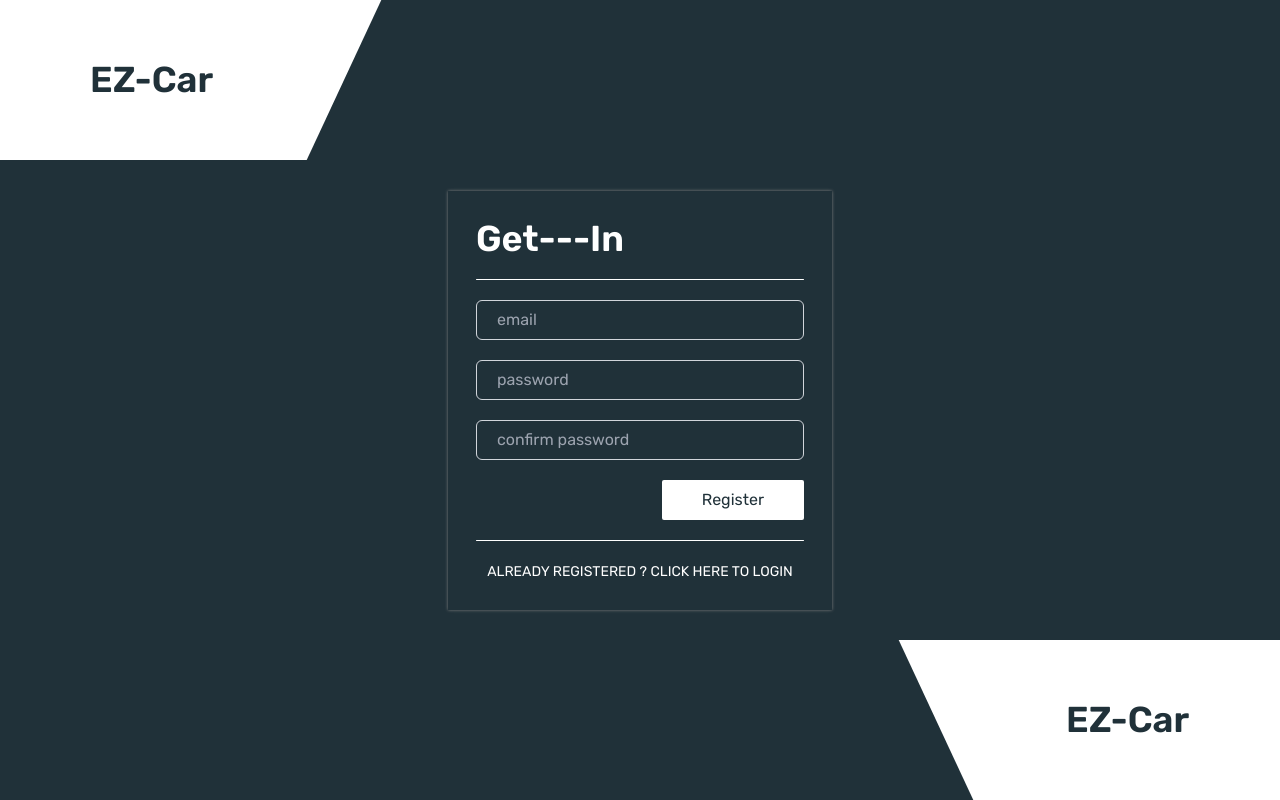
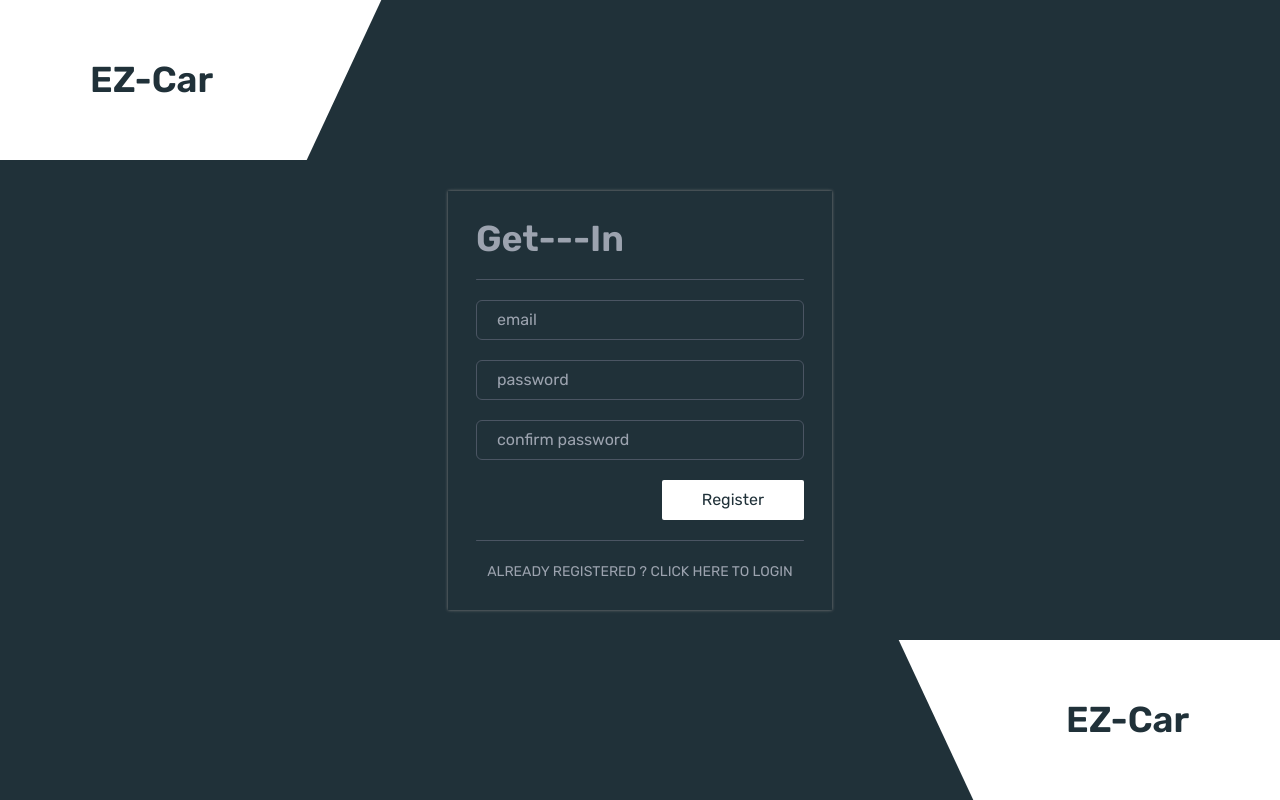
Before and after one commit to Sulaiman-Baig/social_network_website, a React (Create React App) app: page /register in a window 1280 px wide. Built offline with nearby package versions, Linux system fonts and the light colour scheme.

Commit message:
home protected route

```diff
--- a/src/App.js
+++ b/src/App.js
@@ -2,11 +2,10 @@ import "./App.css";
 import Login from "./pages/Login";
 import Home from "./pages/Home";
 import Register from "./pages/Register";
-import { BrowserRouter, Route, Routes } from "react-router-dom";
-import { ToastContainer } from 'react-toastify';
-import 'react-toastify/dist/ReactToastify.css';
+import { BrowserRouter, Route, Routes, Navigate } from "react-router-dom";
+import { ToastContainer } from "react-toastify";
+import "react-toastify/dist/ReactToastify.css";
 import AddPost from "./pages/AddPost";
-
 
 function App() {
   return (
@@ -14,15 +13,35 @@ function App() {
       <ToastContainer />
       <BrowserRouter>
         <Routes>
-          <Route path="/" element={<Home />}></Route>
-          <Route path="/addpost" element={<AddPost />}></Route>
+          <Route
+            path="/"
+            element={
+              <ProtectedRoute>
+                <Home />
+              </ProtectedRoute>
+            }
+          ></Route>
+          <Route
+            path="/addpost"
+            element={
+              <ProtectedRoute>
+                <AddPost />
+              </ProtectedRoute>
+            }
+          ></Route>
           <Route path="login" element={<Login />}></Route>
           <Route path="register" element={<Register />}></Route>
         </Routes>
       </BrowserRouter>
-
     </div>
   );
 }
+function ProtectedRoute({ children }) {
+  if (localStorage.getItem("sulaiman")) {
+    return children;
+  } else {
+    return <Navigate to="/login" />;
+  }
+}
 
 export default App;
--- a/src/pages/Login.js
+++ b/src/pages/Login.js
@@ -1,4 +1,4 @@
-import React, { useState } from "react";
+import React, { useEffect, useState } from "react";
 import { Link, useNavigate } from "react-router-dom";
 import { fireDB, app } from "../firebaseConfig";
 import { doc, getDoc } from "firebase/firestore";
@@ -10,7 +10,7 @@ import { useDispatch, useSelector } from "react-redux";
 function Login() {
   const { loading } = useSelector((store) => store);
   const dispatch = useDispatch();
-  const navigate = useNavigate()
+  const navigate = useNavigate();
   console.log("loading", loading);
   const [email, setEmail] = useState("");
   const [password, setPassword] = useState("");
@@ -30,15 +30,21 @@ function Login() {
           );
           toast.success("Login Successfull");
           dispatch({ type: "hideLoading" });
-          navigate('/')
+          navigate("/");
         });
       })
       .catch((error) => {
         toast.error("Login Failed");
-        dispatch({type: 'hideLoading'})
+        dispatch({ type: "hideLoading" });
         console.log(error);
       });
   };
+
+  useEffect(() => {
+    if (localStorage.getItem("sulaiman")) {
+      navigate("/");
+    }
+  });
 
   return (
     <div className="h-screen justify-between  flex flex-col overflow-x-hidden">
--- a/src/pages/Register.js
+++ b/src/pages/Register.js
@@ -1,4 +1,4 @@
-import React, { useState } from "react";
+import React, { useState, useEffect } from "react";
 import { Link, useNavigate } from "react-router-dom";
 import { fireDB, app } from "../firebaseConfig";
 import { doc, setDoc } from "firebase/firestore";
@@ -9,7 +9,7 @@ import { useDispatch, useSelector } from "react-redux";
 
 function Register() {
   const { loading } = useSelector((store) => store);
-  const navigate =  useNavigate()
+  const navigate = useNavigate();
   const dispatch = useDispatch();
   console.log("loading", loading);
   const [email, setEmail] = useState("");
@@ -35,15 +35,20 @@ function Register() {
           console.log("data after storing in firestore", d);
           toast.success("Registration Successfull");
           dispatch({ type: "hideLoading" });
-          navigate('/login')
+          navigate("/login");
         });
       })
       .catch((error) => {
         toast.error("Something went wrong");
-        dispatch({type: 'hideLoading'})
+        dispatch({ type: "hideLoading" });
         console.log(error);
       });
   };
+  useEffect(() => {
+    if (localStorage.getItem("sulaiman")) {
+      navigate("/");
+    }
+  });
 
   return (
     <div className="h-screen justify-between  flex flex-col overflow-x-hidden bg-primary">
@@ -59,28 +64,28 @@ function Register() {
       {/* form */}
       <div className="flex justify-center">
         <div className="w-96 flex flex-col space-y-5 card p-7">
-          <h1 className="text-4xl text-white font-semibold">Get---In</h1>
-          <hr className="w-full h-px mx-auto my-4 bg-white border-0 rounded md:my-10 dark:bg-gray-700" />
+          <h1 className="text-4xl text-gray-400 font-semibold">Get---In</h1>
+          <hr className="w-full h-px mx-auto my-4 bg-gray-600 border-0 rounded md:my-10 dark:bg-gray-700" />
           <input
             value={email}
             onChange={(e) => setEmail(e.target.value)}
             placeholder="email"
             type="text"
-            className="text-gray-400 focus:outline outline-1 border border-gray-300 h-10 rounded-md focus:ring-red-700 pl-5 bg-transparent"
+            className="text-gray-400 focus:outline outline-1 border border-gray-600 h-10 rounded-md focus:ring-red-700 pl-5 bg-transparent"
           />
           <input
             value={password}
             onChange={(e) => setPassword(e.target.value)}
             placeholder="password"
             type="password"
-            className="text-gray-400 focus:outline outline-1 border border-gray-300 h-10 rounded-md focus:ring-red-700 pl-5 bg-transparent"
+            className="text-gray-400 focus:outline outline-1 border border-gray-600 h-10 rounded-md focus:ring-red-700 pl-5 bg-transparent"
           />
           <input
             value={confirmPassword}
             onChange={(e) => setConfirmPassword(e.target.value)}
             placeholder="confirm password"
             type="password"
-            className="text-gray-400 focus:outline outline-1 border border-gray-300 h-10 rounded-md focus:ring-red-700 pl-5 bg-transparent"
+            className="text-gray-400 focus:outline outline-1 border border-gray-600 h-10 rounded-md focus:ring-red-700 pl-5 bg-transparent"
           />
           <div className="flex justify-end">
             <button
@@ -90,10 +95,10 @@ function Register() {
               Register
             </button>
           </div>
-          <hr className="w-full h-px mx-auto my-4 bg-white border-0 rounded md:my-10 dark:bg-gray-700" />
+          <hr className="w-full h-px mx-auto my-4 bg-gray-600 border-0 rounded md:my-10 dark:bg-gray-700" />
           <Link
             to="/login"
-            className="text-[14px] flex justify-center text-white"
+            className="text-[14px] flex justify-center text-gray-400"
           >
             ALREADY REGISTERED ? CLICK HERE TO LOGIN{" "}
           </Link>
```
